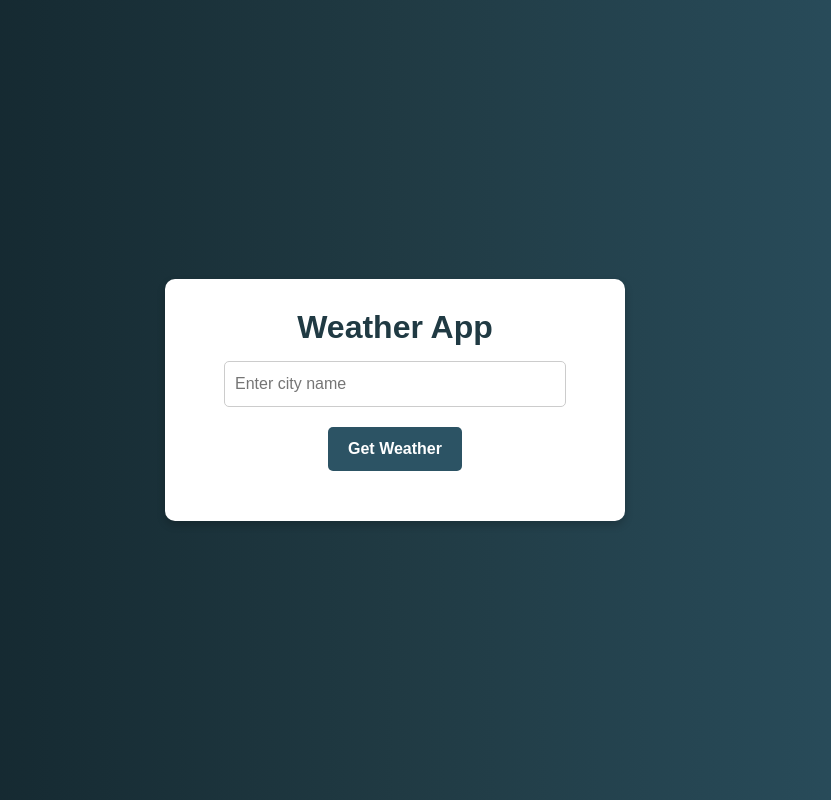
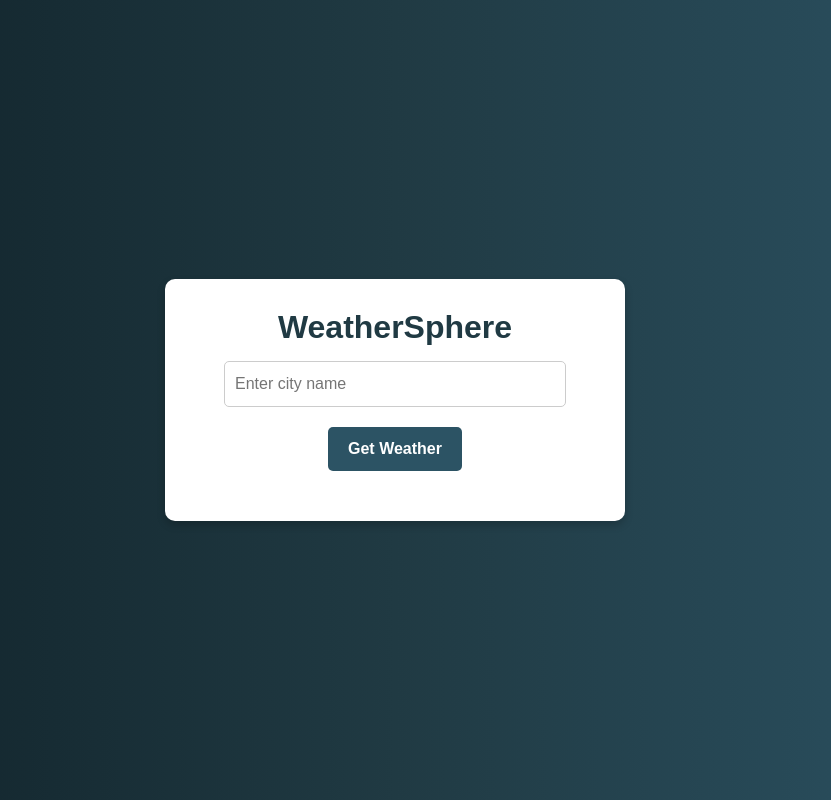
Before and after one commit to prakashsoni0024/weather-app, a plain HTML site: page index.html in a window 1280 px wide. Shown: the whole page, without its empty margins (245-1076 px from the left). Drawn offline with Linux system fonts and the light colour scheme.

Commit message:
changeHeading.html

```diff
--- a/index.html
+++ b/index.html
@@ -10,7 +10,7 @@
 <body>
 
   <div class="weather-container">
-    <h1>Weather App</h1>
+    <h1>WeatherSphere</h1>
     <input type="text" id="cityInput" placeholder="Enter city name">
     <button onclick="getWeather()">Get Weather</button>
     <div class="weather-info" id="weatherInfo"></div>
```
